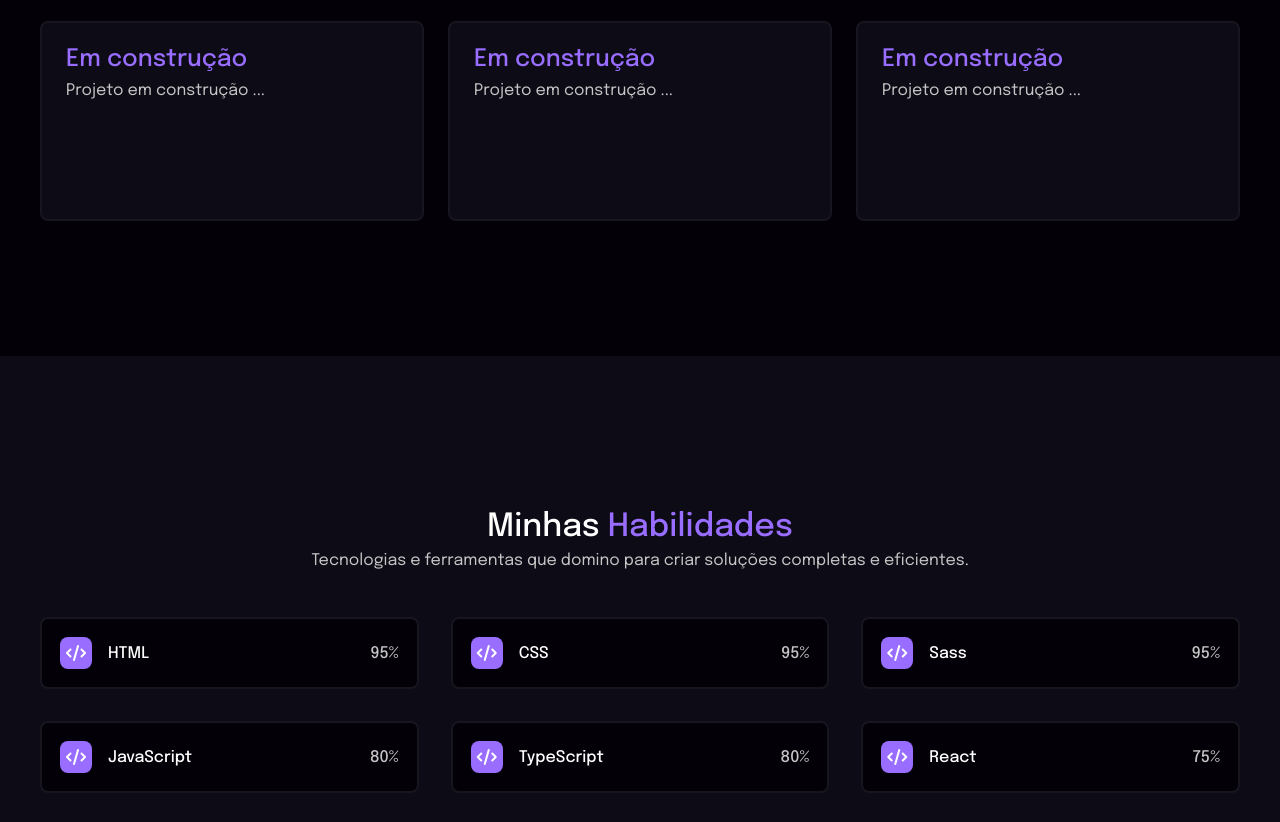
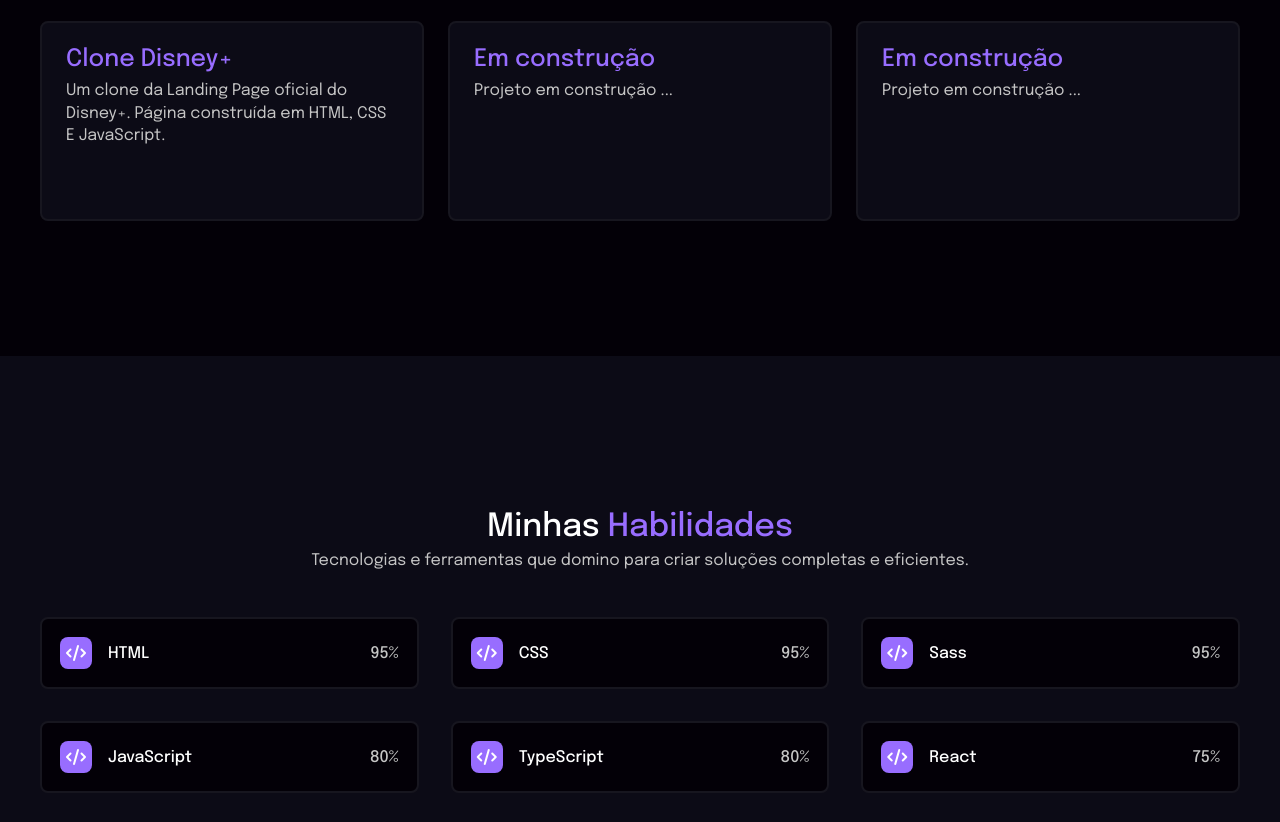
Before and after one commit to FernandoCoff/FernandoDev, a website: page src/index.html in a window 1280 px wide. Shown: the part 2044-2866 px from the top of the page. Drawn offline with nearby package versions, Linux system fonts and the light colour scheme; files that its build step writes are made by us from their sources.

Commit message:
Update: add a new project

```diff
--- a/src/index.html
+++ b/src/index.html
@@ -112,10 +112,11 @@
           </a>
         </li>
         <li>
-          <a>
-            <h4>Em construção</h4>
+          <a href="https://clone-disneyplus-3im8.vercel.app/" target="_blank">
+            <h4>Clone Disney+</h4>
             <p>
-              Projeto em construção ...
+              Um clone da Landing Page oficial do Disney+.
+              Página construída em HTML, CSS E JavaScript.
             </p>
           </a>
         </li>
```
